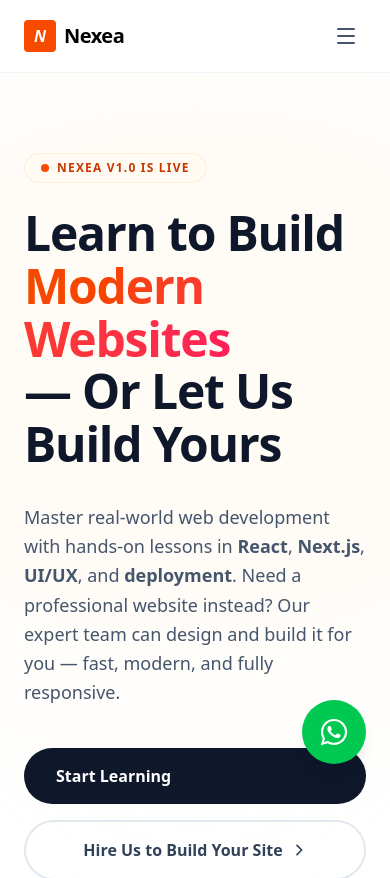
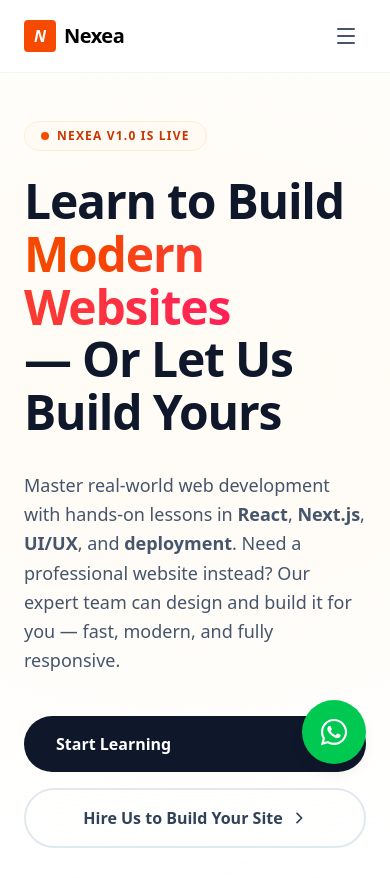
Before and after one commit to Nexeahub/nexea, a Next.js app: page / in a window 390 px wide. Shown: the top 878 px of the page. Built offline with nearby package versions, Linux system fonts and the light colour scheme.

Commit message:
hero padding

```diff
--- a/app/components/Hero.jsx
+++ b/app/components/Hero.jsx
@@ -5,7 +5,7 @@ import Link from "next/link";
 
 export default function Hero() {
   return (
-    <section className="relative overflow-hidden px-6 py-20">
+    <section className="relative overflow-hidden px-6 py-12 lg:py-20">
       <div className="absolute top-0 left-1/2 -z-10 h-[600px] w-[800px] -translate-x-1/2 rounded-full bg-orange-50/50 blur-[120px]" />
 
       <div className="mx-auto container grid lg:grid-cols-2 gap-16">
```
